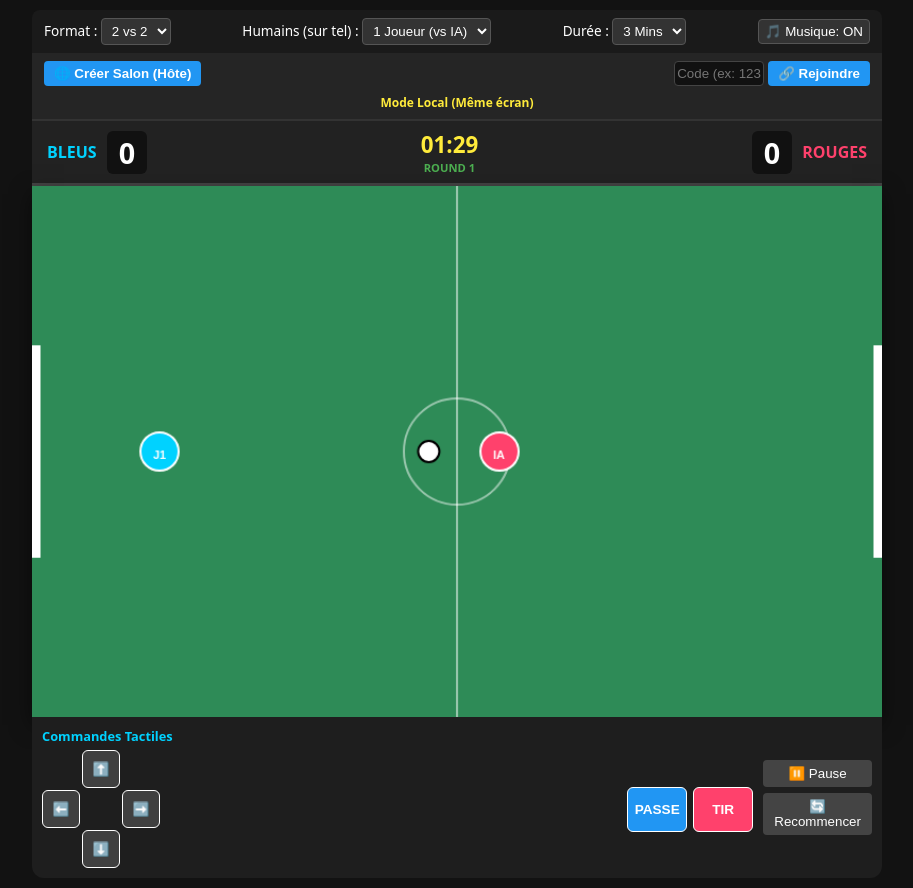
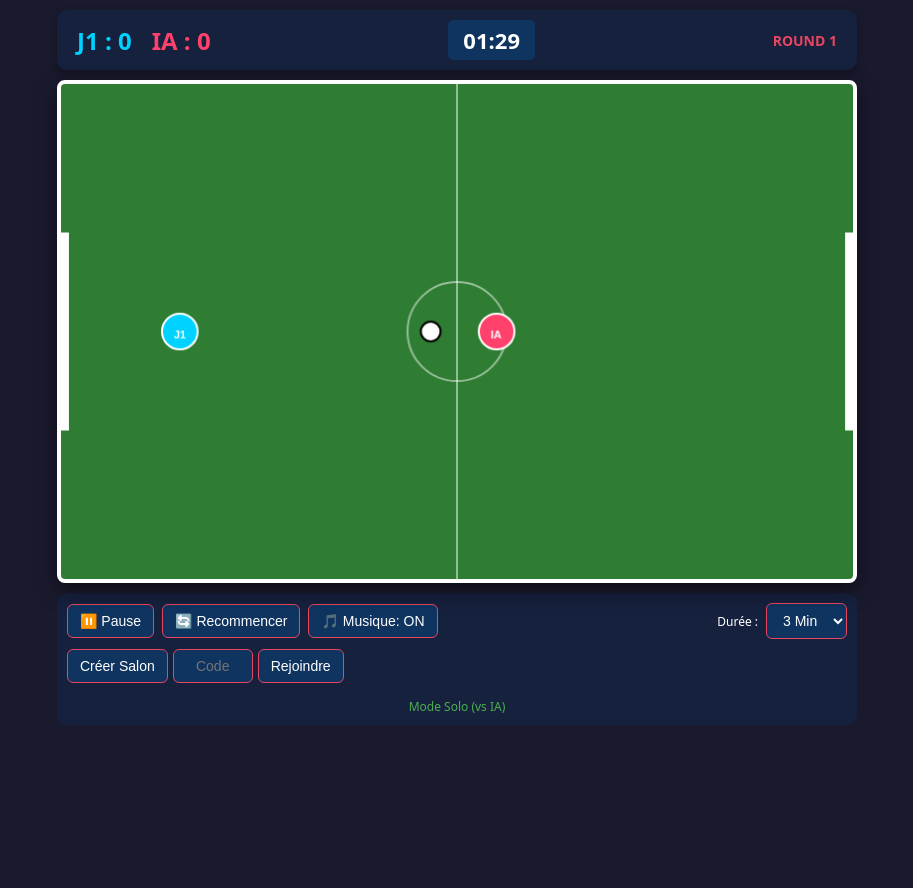
Before and after one commit to jonhtoby1-ship-it/Steve-Sam-Game, a plain HTML site: page index.html in a window 1280 px wide. Shown: the whole page, without its empty margins (183-1096 px from the left). After the commit the page ends 800 px from the top, so only its background shows below. Drawn offline with Linux system fonts and the light colour scheme.

Commit message:
index.html

```diff
--- a/index.html
+++ b/index.html
@@ -1,104 +1,178 @@
 <!DOCTYPE html>
 <html lang="fr">
 <head>
-  <meta charset="UTF-8">
-  <meta name="viewport" content="width=device-width, initial-scale=1.0, user-scalable=no">
-  <title>Super Football Multijoueur</title>
-  <link rel="stylesheet" href="style.css">
-  <!-- Librairie PeerJS pour la connexion multijoueur téléphone à téléphone -->
+  <meta charset="UTF-8" />
+  <meta name="viewport" content="width=device-width, initial-scale=1.0, user-scalable=no" />
+  <title>Jeu de Football 1v1</title>
+  <style>
+    * {
+      box-sizing: border-box;
+      margin: 0;
+      padding: 0;
+      user-select: none;
+    }
+
+    body {
+      background: #1a1a2e;
+      color: #fff;
+      font-family: system-ui, -apple-system, sans-serif;
+      display: flex;
+      flex-direction: column;
+      align-items: center;
+      min-height: 100vh;
+      padding: 10px;
+    }
+
+    header {
+      width: 100%;
+      max-width: 800px;
+      display: flex;
+      justify-content: space-between;
+      align-items: center;
+      background: #16213e;
+      padding: 10px 20px;
+      border-radius: 10px;
+      margin-bottom: 10px;
+      box-shadow: 0 4px 10px rgba(0,0,0,0.3);
+    }
+
+    .score-board {
+      display: flex;
+      gap: 20px;
+      font-size: 24px;
+      font-weight: bold;
+    }
+
+    .score-j1 { color: #00d2ff; }
+    .score-j2 { color: #ff416c; }
+
+    #timer {
+      font-size: 22px;
+      font-weight: bold;
+      background: #0f3460;
+      padding: 5px 15px;
+      border-radius: 5px;
+    }
+
+    #game-status {
+      font-size: 14px;
+      color: #e94560;
+      font-weight: bold;
+      text-transform: uppercase;
+    }
+
+    /* Terrain de jeu */
+    .game-container {
+      position: relative;
+      width: 100%;
+      max-width: 800px;
+      display: flex;
+      justify-content: center;
+    }
+
+    canvas {
+      background: #2e7d32;
+      border: 4px solid #fff;
+      border-radius: 8px;
+      width: 100%;
+      max-width: 800px;
+      height: auto;
+      box-shadow: 0 8px 20px rgba(0,0,0,0.5);
+    }
+
+    /* Panneau d'options haut / bas */
+    .controls-panel {
+      width: 100%;
+      max-width: 800px;
+      display: flex;
+      flex-wrap: wrap;
+      justify-content: space-between;
+      align-items: center;
+      gap: 10px;
+      margin-top: 10px;
+      background: #16213e;
+      padding: 10px;
+      border-radius: 10px;
+    }
+
+    .btn-group {
+      display: flex;
+      gap: 8px;
+    }
+
+    button, select, input {
+      background: #0f3460;
+      color: #fff;
+      border: 1px solid #e94560;
+      padding: 8px 12px;
+      border-radius: 6px;
+      font-size: 14px;
+      cursor: pointer;
+      outline: none;
+    }
+
+    button:active {
+      background: #e94560;
+    }
+
+    .network-panel {
+      display: flex;
+      gap: 5px;
+      align-items: center;
+    }
+
+    #roomInput {
+      width: 80px;
+      text-align: center;
+    }
+
+    #networkStatus {
+      font-size: 12px;
+      color: #4caf50;
+      width: 100%;
+      text-align: center;
+      margin-top: 5px;
+    }
+  </style>
   <script src="https://unpkg.com/peerjs@1.5.2/dist/peerjs.min.js"></script>
 </head>
 <body>
 
+  <header>
+    <div class="score-board">
+      <span class="score-j1">J1 : <span id="score1">0</span></span>
+      <span class="score-j2">IA : <span id="score2">0</span></span>
+    </div>
+    <div id="timer">01:30</div>
+    <div id="game-status">PRÊT ?</div>
+  </header>
+
   <div class="game-container">
-    <!-- Barre de Configuration des Options -->
-    <div class="setup-bar">
-      <!-- OPTION 1 : Nombre de joueurs sur le terrain par équipe -->
-      <label>Format :
-        <select id="teamFormat">
-          <option value="1">1 vs 1</option>
-          <option value="2" selected>2 vs 2</option>
-          <option value="3">3 vs 3</option>
-          <option value="4">4 vs 4</option>
-        </select>
-      </label>
+    <canvas id="gameCanvas" width="800" height="500"></canvas>
+  </div>
 
-      <!-- OPTION 2 : Nombre de joueurs humains sur le téléphone -->
-      <label>Humains (sur tel) :
-        <select id="humanCount">
-          <option value="1">1 Joueur (vs IA)</option>
-          <option value="2">2 Joueurs</option>
-          <option value="3">3 Joueurs</option>
-          <option value="4">4 Joueurs</option>
-        </select>
-      </label>
-
-      <!-- OPTION 3 : Durée du match -->
-      <label>Durée :
-        <select id="gameDuration">
-          <option value="120">2 Mins</option>
-          <option value="180" selected>3 Mins</option>
-          <option value="240">4 Mins</option>
-          <option value="300">5 Mins</option>
-        </select>
-      </label>
-
+  <div class="controls-panel">
+    <div class="btn-group">
+      <button id="btnPause">⏸️ Pause</button>
+      <button id="btnReset">🔄 Recommencer</button>
       <button id="btnMusic">🎵 Musique: ON</button>
     </div>
 
-    <!-- Panneau de Connexion Réseau (Téléphone à Téléphone) -->
-    <div class="network-panel">
-      <button id="btnCreateRoom" class="net-btn">🌐 Créer Salon (Hôte)</button>
-      <div class="join-box">
-        <input type="text" id="roomInput" placeholder="Code (ex: 1234)" maxlength="4">
-        <button id="btnJoinRoom" class="net-btn">🔗 Rejoindre</button>
-      </div>
-      <span id="networkStatus" class="net-status">Mode Local (Même écran)</span>
+    <div class="btn-group">
+      <label for="gameDuration" style="font-size: 12px; align-self: center;">Durée :</label>
+      <select id="gameDuration">
+        <option value="60">1 Min</option>
+        <option value="180" selected>3 Min</option>
+        <option value="300">5 Min</option>
+      </select>
     </div>
 
-    <!-- Tableau d'affichage du score et temps -->
-    <header class="scoreboard">
-      <div class="team team-1">
-        <span class="team-name">BLEUS</span>
-        <span id="score1" class="score">0</span>
-      </div>
-
-      <div class="timer-container">
-        <span id="timer">03:00</span>
-        <span id="game-status" class="status">ROUND 1</span>
-      </div>
-
-      <div class="team team-2">
-        <span id="score2" class="score">0</span>
-        <span class="team-name">ROUGES</span>
-      </div>
-    </header>
-
-    <!-- Terrain de Jeu Canvas -->
-    <canvas id="gameCanvas" width="800" height="500"></canvas>
-
-    <!-- Zone des Contrôles Tactiles -->
-    <div class="controls-wrapper">
-      <div class="player-touch-zone" id="p1-controls">
-        <span class="p-label" style="color: #00d2ff;">Commandes Tactiles</span>
-        <div class="controls-layout">
-          <div class="d-pad">
-            <div></div><button class="t-btn" id="btnUp">⬆️</button><div></div>
-            <button class="t-btn" id="btnLeft">⬅️</button><div></div><button class="t-btn" id="btnRight">➡️</button>
-            <div></div><button class="t-btn" id="btnDown">⬇️</button><div></div>
-          </div>
-          <div class="act-btns">
-            <button class="t-btn btn-pass" id="btnPass">PASSE</button>
-            <button class="t-btn btn-shoot" id="btnShoot">TIR</button>
-          </div>
-        </div>
-      </div>
-
-      <div class="center-actions">
-        <button id="btnPause">⏸️ Pause</button>
-        <button id="btnReset">🔄 Recommencer</button>
-      </div>
+    <div class="network-panel">
+      <button id="btnCreateRoom">Créer Salon</button>
+      <input type="text" id="roomInput" placeholder="Code" maxlength="4" />
+      <button id="btnJoinRoom">Rejoindre</button>
     </div>
+    <div id="networkStatus">Mode Solo (vs IA)</div>
   </div>
 
   <script src="script.js"></script>
```
